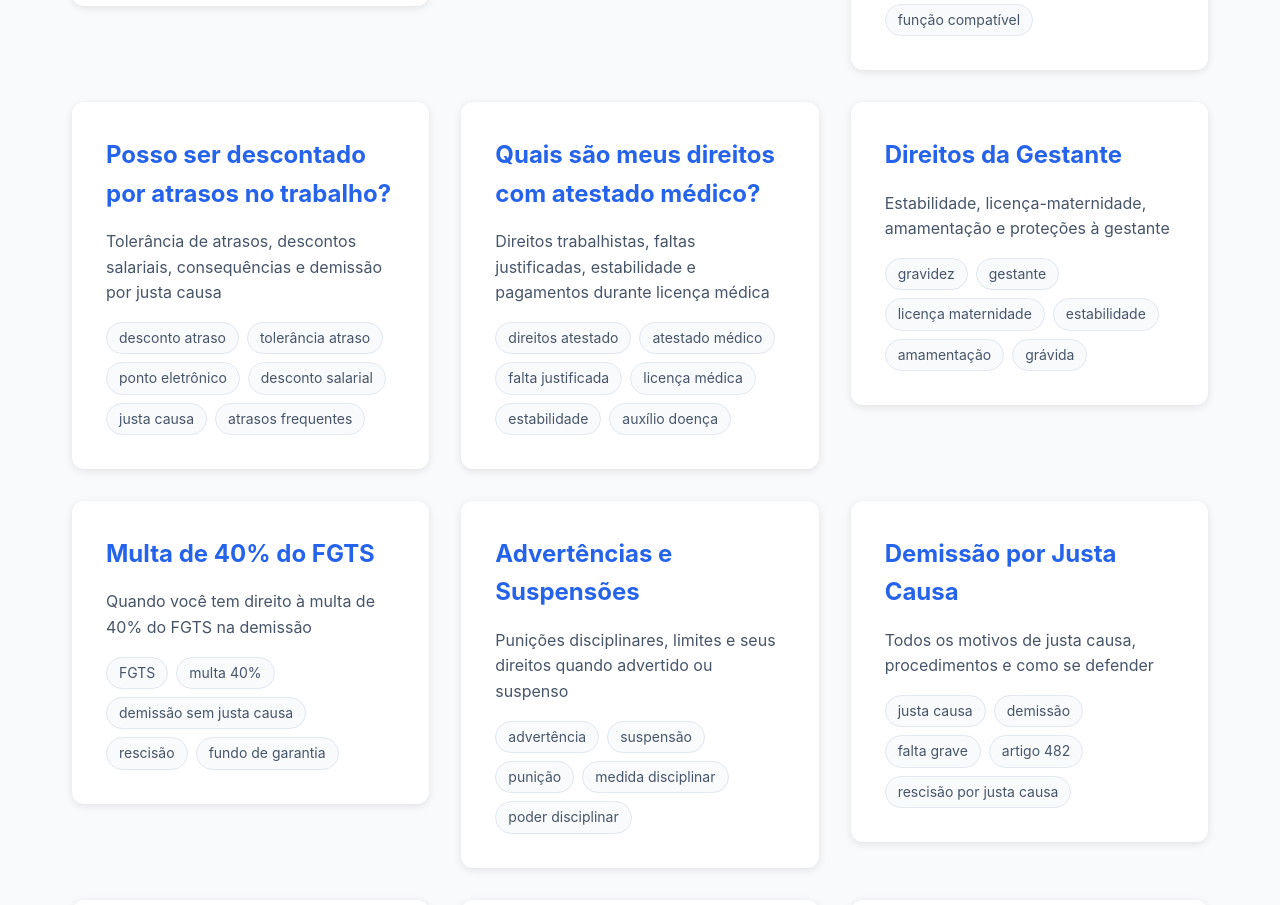
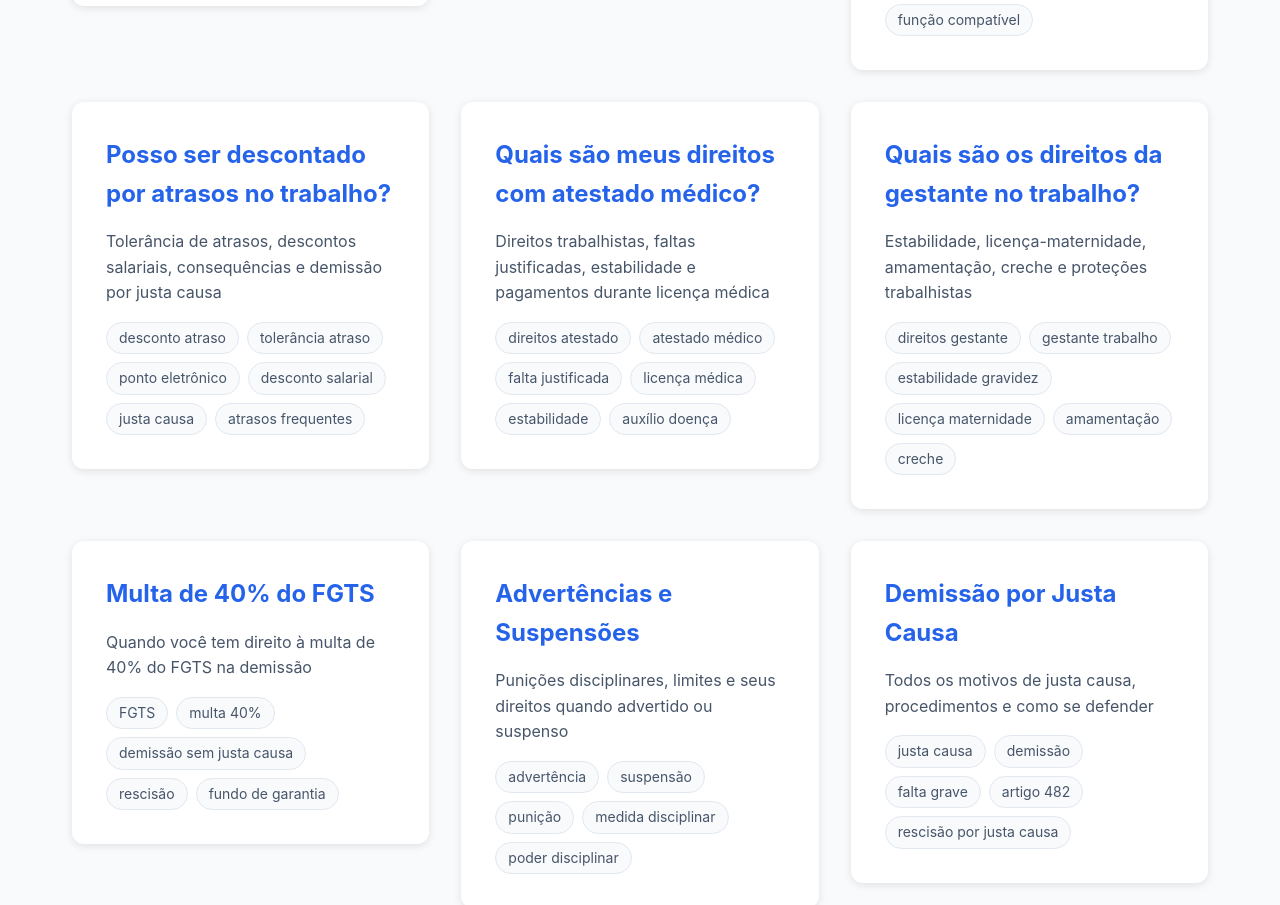
Before and after one commit to robsonfrangetti/minhaduvidatrabalhista, a Next.js app: page / in a window 1280 px wide. Shown: the part 1920-2825 px from the top of the page. Built offline with nearby package versions, Linux system fonts and the light colour scheme; no server answers.

Commit message:
Atualizado tema Direitos da Gestante para formato pergunta: 'Quais sÃ£o os direitos da gestante no trabalho?'

```diff
--- a/data/topics.ts
+++ b/data/topics.ts
@@ -932,50 +932,50 @@ export const topics: Record<string, TopicData> = {
   "gravidez": {
     id: "gravidez",
     order: 11,
-    title: "Direitos da Gestante",
-    description: "Estabilidade, licença-maternidade, amamentação e proteções à gestante",
-    keywords: ["gravidez", "gestante", "licença maternidade", "estabilidade", "amamentação", "grávida"],
+    title: "Quais são os direitos da gestante no trabalho?",
+    description: "Estabilidade, licença-maternidade, amamentação, creche e proteções trabalhistas",
+    keywords: ["direitos gestante", "gestante trabalho", "estabilidade gravidez", "licença maternidade", "amamentação", "creche"],
     legislation: [
       {
         title: "CF - ADCT Art. 10, II, 'b'",
         reference: "Constituição Federal - Ato das Disposições Constitucionais Transitórias - Artigo 10, inciso II, alínea 'b'",
         content: "Fica vedada a dispensa arbitrária ou sem justa causa da empregada gestante, desde a confirmação da gravidez até cinco meses após o parto.",
-        interpretation: "Em linguagem simples: Você tem ESTABILIDADE NO EMPREGO desde que descobre a gravidez até 5 meses DEPOIS do bebê nascer! Mesmo que você não tenha contado para a empresa, se estava grávida quando foi demitida, tem direito à reintegração ou indenização. ⚠️ ATENÇÃO NA PRÁTICA: A empresa NÃO precisa saber da gravidez - se você estava grávida no dia da demissão, mesmo sem saber, a demissão é nula! Faça exame de sangue logo após ser demitida para comprovar. IMPORTANTE: São 5 meses APÓS o parto, não até o parto. Exemplo: bebê nasceu dia 10/01, estabilidade vai até 10/06. DICA: Avise a empresa da gravidez por escrito (email, WhatsApp) e guarde comprovante. Se for demitida grávida, apresente atestado médico imediatamente!",
+        interpretation: "Em linguagem simples: ESTABILIDADE desde confirmação da gravidez até 5 meses APÓS o parto! Mesmo sem contar para empresa, se estava grávida quando demitida, tem direito à reintegração. ⚠️ IMPORTANTE: Empresa NÃO precisa saber - se estava grávida no dia da demissão, é nula! DICA: Faça exame logo após demissão para comprovar!",
         link: "http://www.planalto.gov.br/ccivil_03/constituicao/constituicao.htm#adct"
       },
       {
         title: "CLT - Art. 392",
         reference: "Consolidação das Leis do Trabalho - Artigo 392",
         content: "A empregada gestante tem direito à licença-maternidade de 120 (cento e vinte) dias, sem prejuízo do emprego e do salário. § 1º A empregada deve, mediante atestado médico, notificar o seu empregador da data do início do afastamento do emprego, que poderá ocorrer entre o 28º (vigésimo oitavo) dia antes do parto e a ocorrência deste. § 2º Os períodos de repouso, antes e depois do parto, poderão ser aumentados de 2 (duas) semanas cada um, mediante atestado médico. § 3º Em caso de parto antecipado, a mulher terá direito aos 120 (cento e vinte) dias previstos neste artigo.",
-        interpretation: "Em linguagem simples: Você tem direito a 120 DIAS (4 meses) de licença-maternidade com salário completo! Pode começar a licença até 28 dias ANTES do parto (quase 1 mês antes). Se o médico recomendar, pode aumentar mais 2 semanas antes e 2 semanas depois do parto. Se o bebê nascer antes do previsto (parto prematuro), você AINDA tem direito aos 120 dias completos contados do nascimento. ⚠️ ATENÇÃO: Para empresas do Programa Empresa Cidadã, pode ser estendido para 180 dias (6 meses)! DICA PRÁTICA: Se você trabalha em empresa grande, veja se ela participa do programa para ter 2 meses extras de licença. Entregue o atestado médico indicando quando quer começar a licença (a empresa não pode negar).",
+        interpretation: "Em linguagem simples: LICENÇA-MATERNIDADE = 120 DIAS (4 meses) com salário completo! Pode começar até 28 dias ANTES do parto. ⚠️ IMPORTANTE: Se médico recomendar, pode aumentar mais 2 semanas antes e depois. DICA: Empresas do Programa Empresa Cidadã podem estender para 180 dias (6 meses)!",
         link: "http://www.planalto.gov.br/ccivil_03/decreto-lei/del5452.htm#art392"
       },
       {
         title: "CLT - Art. 392, § 4º - Consultas e Exames",
         reference: "Consolidação das Leis do Trabalho - Artigo 392, Parágrafo 4º",
         content: "§ 4º É garantido à empregada, durante a gravidez, sem prejuízo do salário e demais direitos: I - transferência de função, quando as condições de saúde o exigirem, assegurada a retomada da função anteriormente exercida, logo após o retorno ao trabalho; II - dispensa do horário de trabalho pelo tempo necessário para a realização de, no mínimo, seis consultas médicas e demais exames complementares.",
-        interpretation: "Em linguagem simples: Você tem direito a NO MÍNIMO 6 FALTAS durante a gravidez para consultas e exames, SEM DESCONTO NO SALÁRIO! Se precisar de mais consultas (gravidez de risco, por exemplo), também tem direito. Se o seu trabalho oferece risco para você ou o bebê (carregar peso, produtos químicos, ficar muito tempo em pé), você pode pedir mudança de função temporária SEM PERDER SALÁRIO, e volta para a função original quando retornar da licença. ⚠️ ATENÇÃO NA PRÁTICA: Sempre leve o comprovante da consulta (receita médica, pedido de exame, cartão da gestante carimbado) para mostrar ao RH. A empresa não pode descontar essas faltas. DICA: Tente marcar consultas no início ou fim do expediente para facilitar, mas se não der, é seu direito faltar quantas horas forem necessárias.",
+        interpretation: "Em linguagem simples: DIREITO a MÍNIMO 6 FALTAS para consultas e exames SEM DESCONTO NO SALÁRIO! Se trabalho oferece risco, pode pedir mudança de função temporária. ⚠️ IMPORTANTE: Sempre leve comprovante da consulta para RH. DICA: Empresa não pode descontar essas faltas!",
         link: "http://www.planalto.gov.br/ccivil_03/decreto-lei/del5452.htm#art392"
       },
       {
         title: "CLT - Art. 396 - Amamentação",
         reference: "Consolidação das Leis do Trabalho - Artigo 396",
         content: "Para amamentar seu filho, inclusive se advindo de adoção, até que este complete 6 (seis) meses de idade, a mulher terá direito, durante a jornada de trabalho, a 2 (dois) descansos especiais de meia hora cada um. Parágrafo único. Quando o exigir a saúde do filho, o período de 6 (seis) meses poderá ser dilatado, a critério da autoridade competente.",
-        interpretation: "Em linguagem simples: Quando você voltar da licença-maternidade, tem direito a 2 PAUSAS DE 30 MINUTOS por dia para amamentar até o bebê completar 6 MESES! Essas pausas são DENTRO do horário de trabalho, ou seja, você não precisa compensar depois. Exemplo: jornada 8h às 17h, você pode sair às 10h por 30min e às 15h por 30min. Se o médico recomendar (bebê prematuro, problemas de saúde), pode estender por mais tempo. ⚠️ ATENÇÃO NA PRÁTICA: Muitas empresas deixam você sair 1 hora mais cedo OU entrar 1 hora mais tarde (em vez de 2 pausas de 30min). Isso precisa ser combinado com a empresa - você não é obrigada a aceitar, mas pode ser mais prático. VALE PARA MÃE ADOTIVA TAMBÉM! DICA: Combine com o RH se prefere as pausas separadas ou juntar tudo para sair mais cedo/entrar mais tarde.",
+        interpretation: "Em linguagem simples: DIREITO a 2 PAUSAS DE 30 MINUTOS/dia para amamentar até bebê completar 6 MESES! Pausas são DENTRO do horário de trabalho. ⚠️ IMPORTANTE: Se médico recomendar, pode estender por mais tempo. DICA: Muitas empresas permitem sair 1h mais cedo ou entrar 1h mais tarde!",
         link: "http://www.planalto.gov.br/ccivil_03/decreto-lei/del5452.htm#art396"
       },
       {
         title: "CLT - Art. 394-A - Atividades Insalubres",
         reference: "Consolidação das Leis do Trabalho - Artigo 394-A",
         content: "A empregada gestante será afastada, enquanto durar a gestação, de quaisquer atividades, operações ou locais insalubres e deverá exercer suas atividades em local salubre, exceto sob apresentação de atestado médico de sua saúde.",
-        interpretation: "Em linguagem simples: Se você trabalha com produtos químicos, em ambientes contaminados, com muito barulho, ou qualquer trabalho insalubre (que recebe adicional de insalubridade), deve ser AFASTADA IMEDIATAMENTE para local salubre assim que a gravidez for confirmada. A empresa DEVE te mudar de função para lugar seguro. ⚠️ ATENÇÃO NA PRÁTICA: Você continua recebendo o adicional de insalubridade MESMO trabalhando em local salubre durante a gravidez! Se a empresa não tiver local salubre para te realocar, deve te afastar e você recebe salário-maternidade do INSS. IMPORTANTE: Não precisa de autorização médica para ser afastada - a lei protege automaticamente. DICA: Comunique a gravidez imediatamente se trabalha em local insalubre - é questão de saúde sua e do bebê!",
+        interpretation: "Em linguagem simples: GESTANTE deve ser AFASTADA de trabalho insalubre (produtos químicos, barulho, etc.)! Empresa DEVE mudar para local salubre. ⚠️ IMPORTANTE: Continua recebendo adicional de insalubridade MESMO em local salubre! DICA: Se não tiver local salubre, afasta e recebe salário-maternidade INSS!",
         link: "http://www.planalto.gov.br/ccivil_03/decreto-lei/del5452.htm#art394a"
       },
       {
         title: "CLT - Art. 389, §§ 1º e 2º - Creche e Berçário",
         reference: "Consolidação das Leis do Trabalho - Artigo 389, Parágrafos 1º e 2º",
         content: "§ 1º Os estabelecimentos em que trabalharem pelo menos 30 (trinta) mulheres com mais de 16 (dezesseis) anos de idade terão local apropriado onde seja permitido às empregadas guardar sob vigilância e assistência os seus filhos no período da amamentação. § 2º A exigência do § 1º poderá ser suprida por meio de creches distritais mantidas, diretamente ou mediante convênios, com outras entidades públicas ou privadas, pelas próprias empresas, em regime comunitário, ou a cargo do SESI, do SESC, da LBA ou de entidades sindicais.",
-        interpretation: "Em linguagem simples: Se a empresa tem 30 OU MAIS mulheres trabalhando (com mais de 16 anos), ela É OBRIGADA a oferecer creche ou berçário para os filhos das funcionárias durante o período de amamentação (até 6 meses)! A empresa pode: 1) Ter uma creche própria no local de trabalho, 2) Fazer convênio com creche próxima e pagar, 3) Pagar auxílio-creche para você colocar seu filho onde quiser. ⚠️ ATENÇÃO NA PRÁTICA: Muitas empresas não cumprem essa obrigação! Se sua empresa tem 30+ mulheres e não oferece creche/auxílio-creche, ela está descumprindo a lei e pode ser multada. Você pode exigir esse direito no RH ou denunciar ao Ministério do Trabalho. IMPORTANTE: O limite é 30 mulheres NO TOTAL da empresa, não apenas no seu setor. DICA: Pergunte ao RH quantas mulheres trabalham na empresa. Se for 30 ou mais, exija creche ou auxílio-creche! Algumas convenções coletivas estabelecem valores mínimos de auxílio (R$ 300, R$ 500, etc.).",
+        interpretation: "Em linguagem simples: EMPRESA com 30+ mulheres É OBRIGADA a oferecer creche ou auxílio-creche! Pode ser creche própria, convênio ou auxílio financeiro. ⚠️ IMPORTANTE: Muitas empresas não cumprem! Se não oferecer, pode ser multada. DICA: Pergunte quantas mulheres trabalham na empresa - se for 30+, exija creche!",
         link: "http://www.planalto.gov.br/ccivil_03/decreto-lei/del5452.htm#art389"
       }
     ],
@@ -985,7 +985,7 @@ export const topics: Record<string, TopicData> = {
         reference: "Lei Federal nº 11.770 de 9 de setembro de 2008",
         content: "Cria o Programa Empresa Cidadã, destinado a prorrogar por 60 dias a duração da licença-maternidade, totalizando 180 dias.",
         fullContent: "LEI Nº 11.770, DE 9 DE SETEMBRO DE 2008\n\nO PRESIDENTE DA REPÚBLICA Faço saber que o Congresso Nacional decreta e eu sanciono a seguinte Lei:\n\nArt. 1º É instituído o Programa Empresa Cidadã, destinado a prorrogar:\nI - por 60 (sessenta) dias a duração da licença-maternidade prevista no inciso XVIII do caput do art. 7º da Constituição Federal;\nII - por 15 (quinze) dias a duração da licença-paternidade prevista no § 1º do art. 10 do Ato das Disposições Constitucionais Transitórias.\n\nArt. 2º A prorrogação será garantida à empregada da pessoa jurídica que aderir ao Programa, desde que a empregada a requeira até o final do primeiro mês após o parto.\n\n§ 1º A prorrogação será concedida imediatamente após a fruição da licença-maternidade.\n\n§ 2º Durante o período de prorrogação da licença-maternidade, a empregada não poderá exercer qualquer atividade remunerada e a criança não poderá ser mantida em creche ou organização similar.\n\nArt. 3º Durante a licença-maternidade, a empregada receberá sua remuneração integral.\n\n§ 1º A empresa deduzirá do imposto de renda devido o total da remuneração integral da empregada pago nos 60 dias de prorrogação.\n\n§ 2º Caso a dedução seja superior ao imposto devido, a empresa poderá compensar com o imposto devido nos 6 meses seguintes.\n\nArt. 4º A adesão ao Programa é facultativa e pode ser cancelada a qualquer momento pela empresa.\n\nArt. 5º Esta Lei entra em vigor na data de sua publicação.",
-        interpretation: "Em linguagem simples: Esta lei criou a possibilidade de estender a licença-maternidade de 120 para 180 DIAS (6 MESES)! Mas só vale se a EMPRESA aderir ao programa voluntariamente. Para conseguir: 1) Sua empresa precisa estar no Programa Empresa Cidadã (pergunte ao RH), 2) Você precisa PEDIR a prorrogação até 1 MÊS APÓS o parto, 3) Durante os 60 dias extras você NÃO PODE trabalhar nem deixar o bebê em creche. ⚠️ ATENÇÃO NA PRÁTICA: A maioria das empresas privadas NÃO participa (só órgãos públicos e algumas grandes empresas). Vale a pena perguntar! Para a empresa vale a pena porque desconta do imposto de renda. IMPORTANTE: Você precisa PEDIR formalmente - não é automático! DICA: Empresas públicas federais são OBRIGADAS a dar 180 dias. Se você trabalha em empresa privada, consulte o RH sobre a possibilidade de adesão.",
+        interpretation: "Em linguagem simples: PROGRAMA EMPRESA CIDADÃ = 180 DIAS (6 meses) de licença! Mas só vale se empresa aderir voluntariamente. ⚠️ IMPORTANTE: Você precisa PEDIR até 1 mês após o parto. DICA: Maioria das empresas privadas NÃO participa - pergunte ao RH!",
         link: "http://www.planalto.gov.br/ccivil_03/_ato2007-2010/2008/lei/l11770.htm"
       }
     ],
@@ -994,14 +994,14 @@ export const topics: Record<string, TopicData> = {
         number: "Súmula 244",
         court: "TST - Tribunal Superior do Trabalho",
         content: "Gestante. Estabilidade provisória. A garantia de emprego à gestante só autoriza a reintegração se esta se der durante o período de estabilidade. Do contrário, a garantia restringe-se aos salários e demais direitos correspondentes ao período de estabilidade.",
-        interpretation: "Em linguagem simples: Se você foi demitida grávida e ainda está no período de estabilidade (até 5 meses após o parto), pode pedir REINTEGRAÇÃO (voltar para a empresa). Mas se o período de estabilidade já acabou quando você entrar na Justiça, você só recebe INDENIZAÇÃO pelos salários do período de estabilidade que não trabalhou, mas não volta para a empresa. EXEMPLO: Demitida grávida em janeiro, bebê nasceu em maio, estabilidade vai até outubro. Se você processar em agosto = pode voltar a trabalhar. Se processar em dezembro = só recebe indenização de 9 meses (gravidez + 5 meses após parto). DICA: Se foi demitida grávida, PROCESSE RÁPIDO para ter a opção de voltar a trabalhar!",
+        interpretation: "Em linguagem simples: DEMITIDA GRÁVIDA = pode pedir REINTEGRAÇÃO se ainda no período de estabilidade! Se período já acabou, só recebe indenização. ⚠️ IMPORTANTE: PROCESSE RÁPIDO para ter opção de voltar a trabalhar! DICA: Estabilidade vai até 5 meses após o parto!",
         link: "https://www.tst.jus.br/sumulas"
       },
       {
         number: "Súmula 30",
         court: "TST - Tribunal Superior do Trabalho",
         content: "A empregada gestante tem direito à estabilidade provisória prevista no art. 10, inciso II, alínea 'b', do Ato das Disposições Constitucionais Transitórias, mesmo na hipótese de admissão mediante contrato por tempo determinado.",
-        interpretation: "Em linguagem simples: MESMO SE SEU CONTRATO É TEMPORÁRIO (prazo determinado), você tem direito à estabilidade se engravidar! Exemplo: foi contratada por 6 meses, engravidou no 3º mês, o contrato se estende automaticamente até 5 meses após o parto. A empresa não pode alegar que 'o contrato já ia acabar mesmo'. ⚠️ ATENÇÃO: Isso vale para contratos temporários normais, mas NÃO vale para experiência de obra certa (construção civil) ou safra (agricultura). VALE PARA: contratos de experiência, temporários por empresa de RH, contratos por prazo determinado normais. DICA: Se você está em contrato temporário e engravida, avise a empresa imediatamente - seu contrato será prorrogado automaticamente!",
+        interpretation: "Em linguagem simples: CONTRATO TEMPORÁRIO + GRAVIDEZ = ESTABILIDADE! Mesmo em contrato por prazo determinado, tem direito à estabilidade. ⚠️ IMPORTANTE: Contrato se estende automaticamente até 5 meses após parto. DICA: NÃO vale para obra certa ou safra, mas vale para experiência e temporários normais!",
         link: "https://www.tst.jus.br/sumulas"
       }
     ],
@@ -1009,17 +1009,17 @@ export const topics: Record<string, TopicData> = {
       {
         title: "Estabilidade mesmo sem conhecimento da empresa",
         content: "A jurisprudência consolidada dos tribunais trabalhistas reconhece o direito à estabilidade gestacional mesmo que a empregada desconhecesse a gravidez no momento da dispensa ou que não tenha comunicado ao empregador. O fator determinante é a existência da gravidez na data da dispensa.",
-        interpretation: "Em linguagem simples: Você tem direito à estabilidade MESMO QUE: 1) Você não soubesse que estava grávida, 2) A empresa não soubesse, 3) Você descobriu depois de ser demitida. O que importa é: VOCÊ ESTAVA GRÁVIDA NO DIA DA DEMISSÃO? Se sim, tem direito! IMPORTANTE: Faça exame de sangue LOGO após ser demitida para comprovar que já estava grávida. Exames de sangue conseguem detectar gravidez antes dos sintomas. DICA PRÁTICA: Se foi demitida e há QUALQUER possibilidade de estar grávida (atraso menstrual, etc.), faça o exame IMEDIATAMENTE. Você pode processar depois se confirmar que estava grávida."
+        interpretation: "Em linguagem simples: ESTABILIDADE mesmo sem saber da gravidez! O que importa: estava grávida no dia da demissão? Se sim, tem direito! ⚠️ IMPORTANTE: Faça exame de sangue LOGO após demissão para comprovar. DICA: Se há possibilidade de estar grávida, faça exame IMEDIATAMENTE!"
       },
       {
         title: "Intervalo para amamentação e horários flexíveis",
         content: "Os tribunais têm entendido que o direito a dois intervalos de 30 minutos para amamentação pode ser convertido, mediante acordo entre empregada e empregador, em redução de uma hora no início ou fim da jornada, desde que mais conveniente para ambas as partes.",
-        interpretation: "Em linguagem simples: Na PRÁTICA, muitas mães preferem sair 1 hora mais cedo (ou entrar 1 hora mais tarde) em vez de fazer 2 pausas de 30min no meio do dia. Isso precisa ser ACORDADO com a empresa - você não é obrigada a aceitar nem a empresa é obrigada a oferecer. Mas se for melhor para você (evita ida e volta de casa 2x, ou pode buscar bebê mais cedo na creche), pode propor. IMPORTANTE: Faça esse acordo POR ESCRITO para evitar que a empresa alegue que você está faltando. Exemplo: 'Concordo em sair às 16h em vez de 17h, utilizando meu direito de amamentação'."
+        interpretation: "Em linguagem simples: AMAMENTAÇÃO pode ser convertida em sair 1h mais cedo ou entrar 1h mais tarde! ⚠️ IMPORTANTE: Precisa ser ACORDADO com empresa. DICA: Faça acordo POR ESCRITO para evitar problemas!"
       },
       {
         title: "Adicional de insalubridade durante gravidez",
         content: "Gestantes afastadas de atividades insalubres mantêm o direito ao adicional de insalubridade durante todo o período de gravidez e lactação, mesmo exercendo funções em ambiente salubre. A transferência não pode resultar em redução salarial.",
-        interpretation: "Em linguagem simples: Se você recebia adicional de insalubridade (por trabalhar com produtos químicos, barulho, etc.) e foi transferida para local seguro por causa da gravidez, você CONTINUA RECEBENDO o adicional de insalubridade! Não perde nada no salário. Exemplo: recebia R$ 2.000 + R$ 400 de insalubridade = R$ 2.400. Mesmo trabalhando em local salubre durante a gravidez, continua recebendo os R$ 2.400. ⚠️ ATENÇÃO: Depois que voltar da licença-maternidade e o bebê não mamar mais, se você voltar para o local insalubre, o adicional continua. Se você for realocada definitivamente para local salubre DEPOIS da licença, aí pode perder o adicional."
+        interpretation: "Em linguagem simples: ADICIONAL DE INSALUBRIDADE é MANTIDO durante gravidez! Se transferida para local seguro, continua recebendo o adicional. ⚠️ IMPORTANTE: Não perde nada no salário. DICA: Exemplo: R$ 2.000 + R$ 400 insalubridade = continua recebendo R$ 2.400!"
       }
     ],
     recentDecisions: [
```
